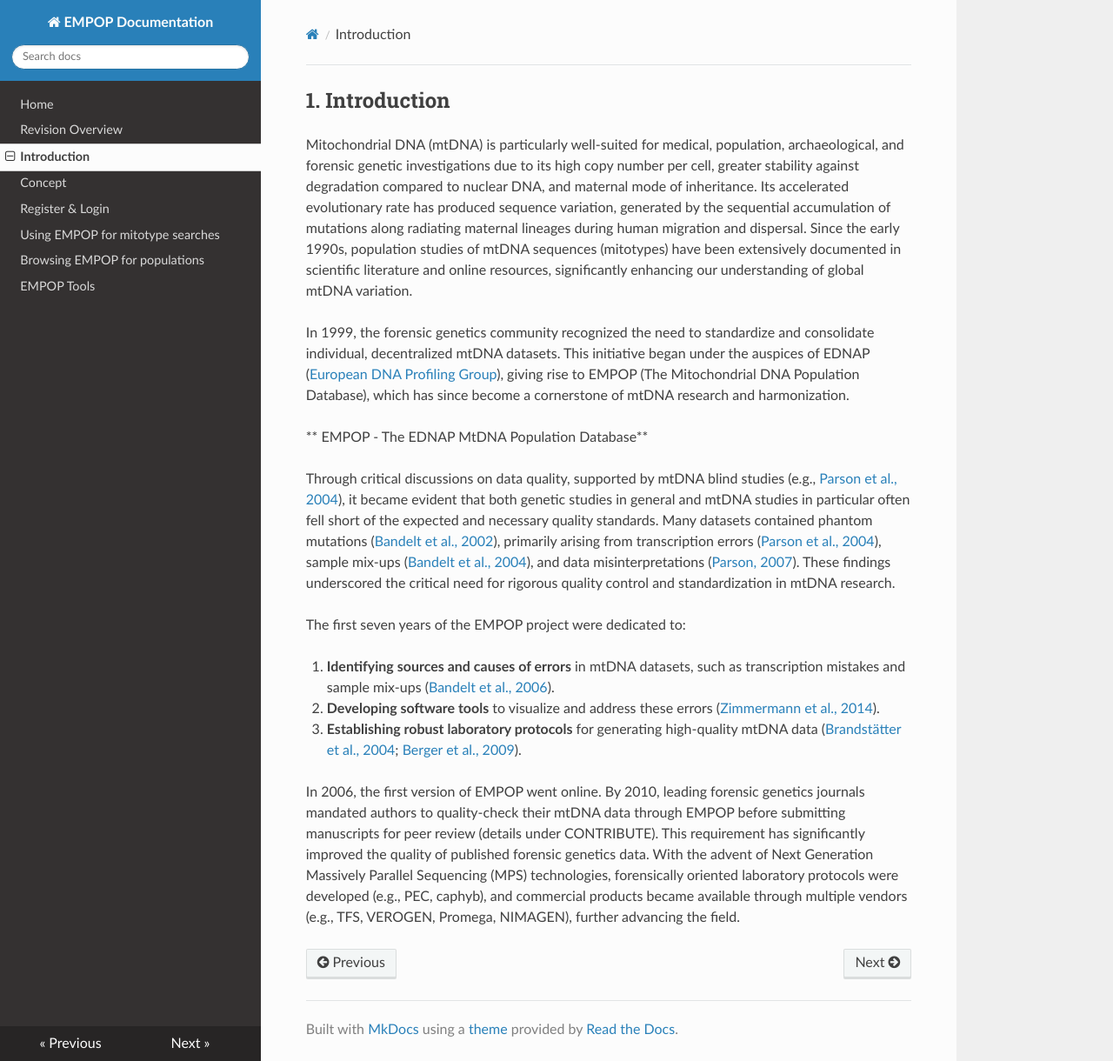
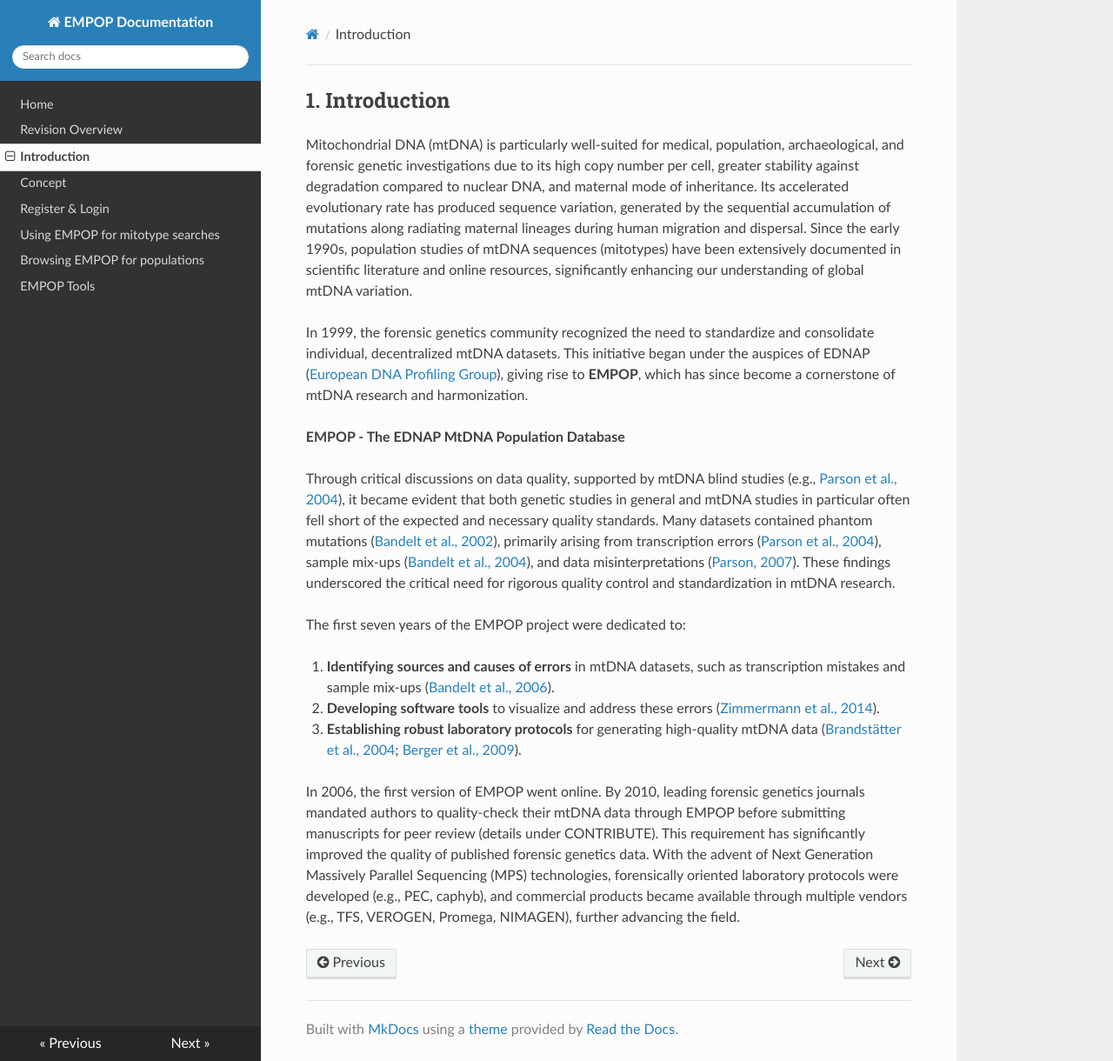
Before and after one commit to gmitirol/empop-use, an MkDocs documentation site: the page built from docs/introduction.md, in a window 1280 px wide and 1220 px high. Shown: the whole window at 87% size. Built offline with MkDocs 1.6.1, drawn with Linux system fonts in a browser that asks for light colours; nearby versions of some CDN libraries.

Commit message:
Update introduction.md

```diff
--- a/docs/introduction.md
+++ b/docs/introduction.md
@@ -2,9 +2,9 @@
 
 Mitochondrial DNA (mtDNA) is particularly well-suited for medical, population, archaeological, and forensic genetic investigations due to its high copy number per cell, greater stability against degradation compared to nuclear DNA, and maternal mode of inheritance. Its accelerated evolutionary rate has produced sequence variation, generated by the sequential accumulation of mutations along radiating maternal lineages during human migration and dispersal. Since the early 1990s, population studies of mtDNA sequences (mitotypes) have been extensively documented in scientific literature and online resources, significantly enhancing our understanding of global mtDNA variation.
 
-In 1999, the forensic genetics community recognized the need to standardize and consolidate individual, decentralized mtDNA datasets. This initiative began under the auspices of EDNAP ([European DNA Profiling Group](https://www.isfg.org/EDNAP)), giving rise to EMPOP (The Mitochondrial DNA Population Database), which has since become a cornerstone of mtDNA research and harmonization.
+In 1999, the forensic genetics community recognized the need to standardize and consolidate individual, decentralized mtDNA datasets. This initiative began under the auspices of EDNAP ([European DNA Profiling Group](https://www.isfg.org/EDNAP)), giving rise to **EMPOP**, which has since become a cornerstone of mtDNA research and harmonization.
 
-** EMPOP - The EDNAP MtDNA Population Database**
+**EMPOP - The EDNAP MtDNA Population Database**
 
 Through critical discussions on data quality, supported by mtDNA blind studies (e.g., [Parson et al., 2004](https://doi.org/10.1016/j.forsciint.2003.11.008)), it became evident that both genetic studies in general and mtDNA studies in particular often fell short of the expected and necessary quality standards. Many datasets contained phantom mutations ([Bandelt et al., 2002](https://doi.org/10.1086/344397)), primarily arising from transcription errors ([Parson et al., 2004](https://doi.org/10.1016/j.forsciint.2003.11.008)), sample mix-ups ([Bandelt et al., 2004](https://doi.org/10.1016/j.forsciint.2003.11.008)), and data misinterpretations ([Parson, 2007](https://doi.org/10.1016/j.forsciint.2006.07.004)). These findings underscored the critical need for rigorous quality control and standardization in mtDNA research.
 
```
